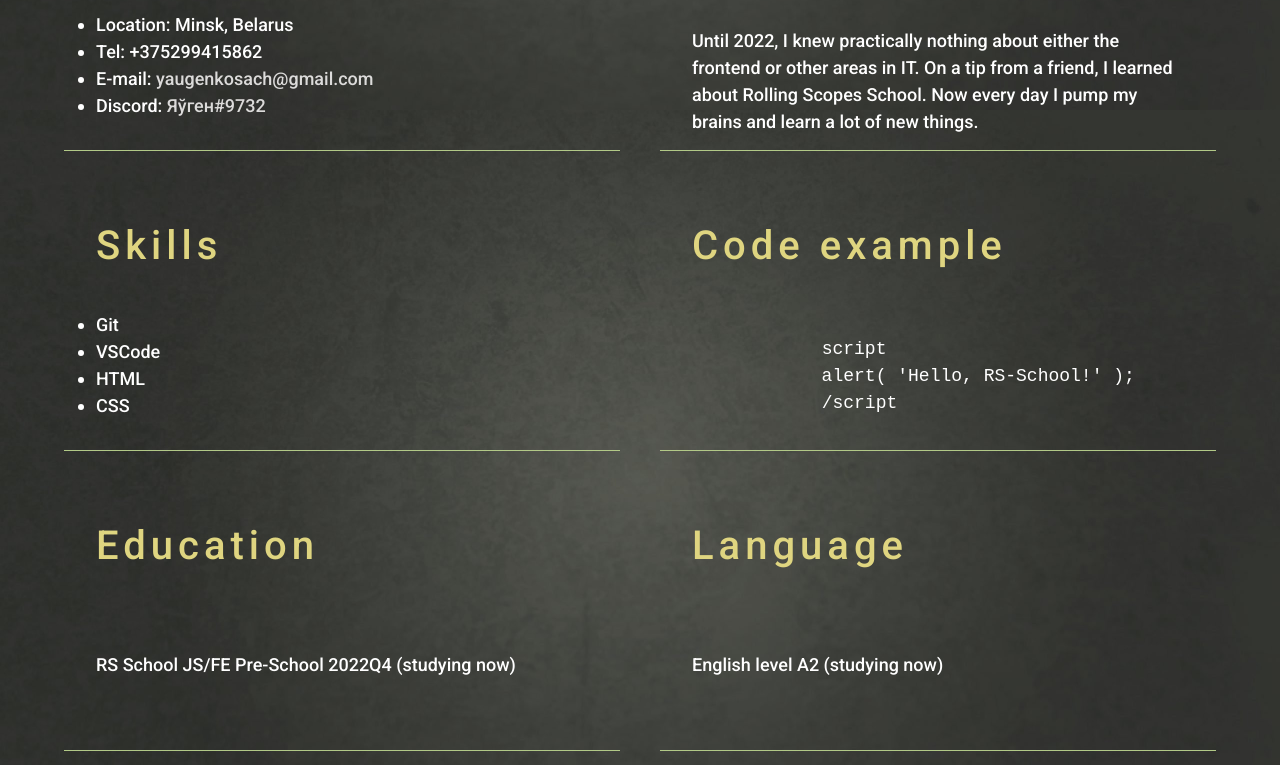
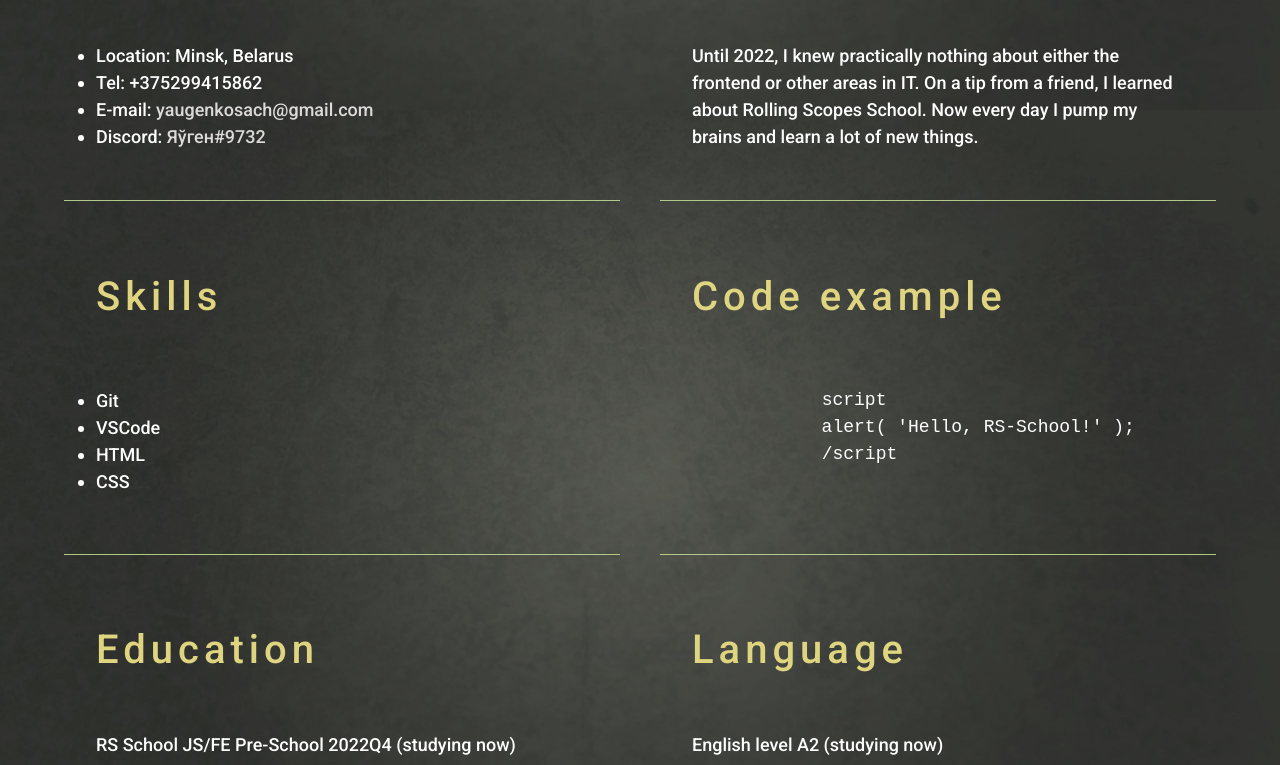
Before and after one commit to Yaugenkosach/rsschool-cv, a plain HTML site: page index.html in a window 1280 px wide. Shown: the part 599-1364 px from the top of the page. Drawn offline with Linux system fonts and the light colour scheme.

Commit message:
feat: add new information for cv

```diff
--- a/style.css
+++ b/style.css
@@ -60,10 +60,8 @@
   .section {
     display: inline-grid;
     width: calc(50% - 20px);
-    height: 300px;
     padding: 2rem;
     margin: 0;
-    padding-bottom: 30px;
     border-bottom: 1px solid #b2c987;
   }
 
```
Also changed, not shown: 1 other file.
